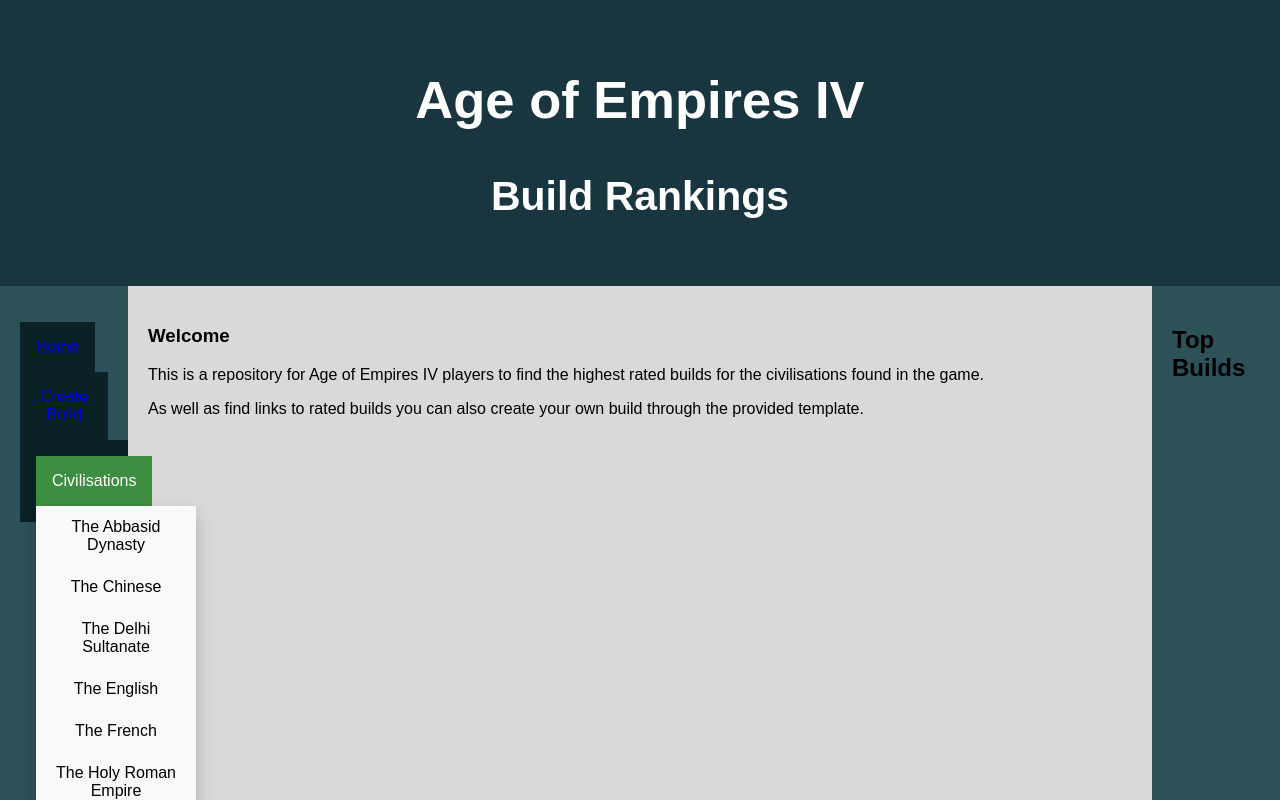
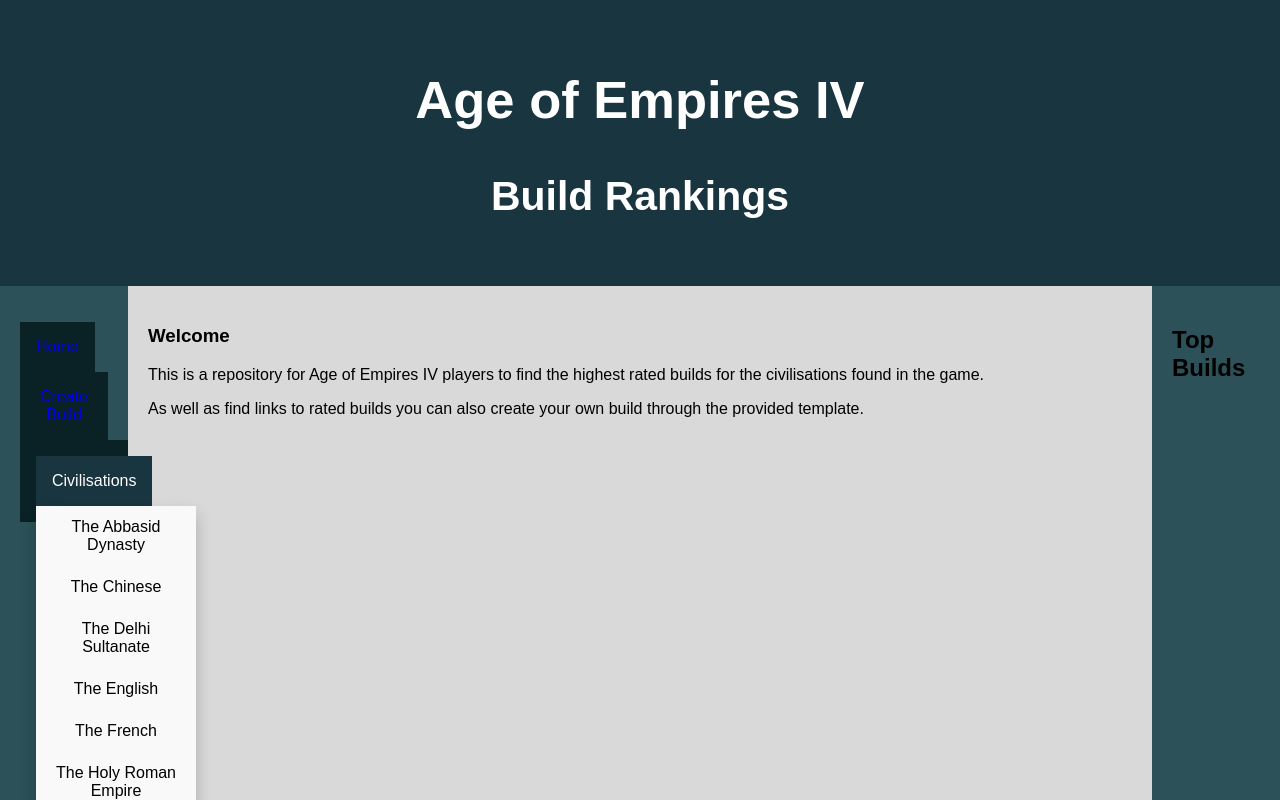
Before and after one commit to PaulJD88/AoE_Builds_fe, a Vue app: page / in a window 1280 px wide. In both pictures the pointer is over the button 94 px from the left and 481 px from the top of the page. Shown: the top 800 px of the page. Built offline with nearby package versions, Linux system fonts and the light colour scheme.

Commit message:
Button adjustments

```diff
--- a/src/components/BuildSelect.vue
+++ b/src/components/BuildSelect.vue
@@ -26,7 +26,7 @@
 
 <style>
 button {
-  background-color: #4caf50;
+  background-color: #183540;
   color: white;
   padding: 16px;
   font-size: 16px;
--- a/src/components/Dropdown.vue
+++ b/src/components/Dropdown.vue
@@ -67,7 +67,7 @@
 }
 
 .dropdown:hover .dropbtn {
-  background-color: #3e8e41;
+  background-color: #183540;
 }
 
 </style>
```
